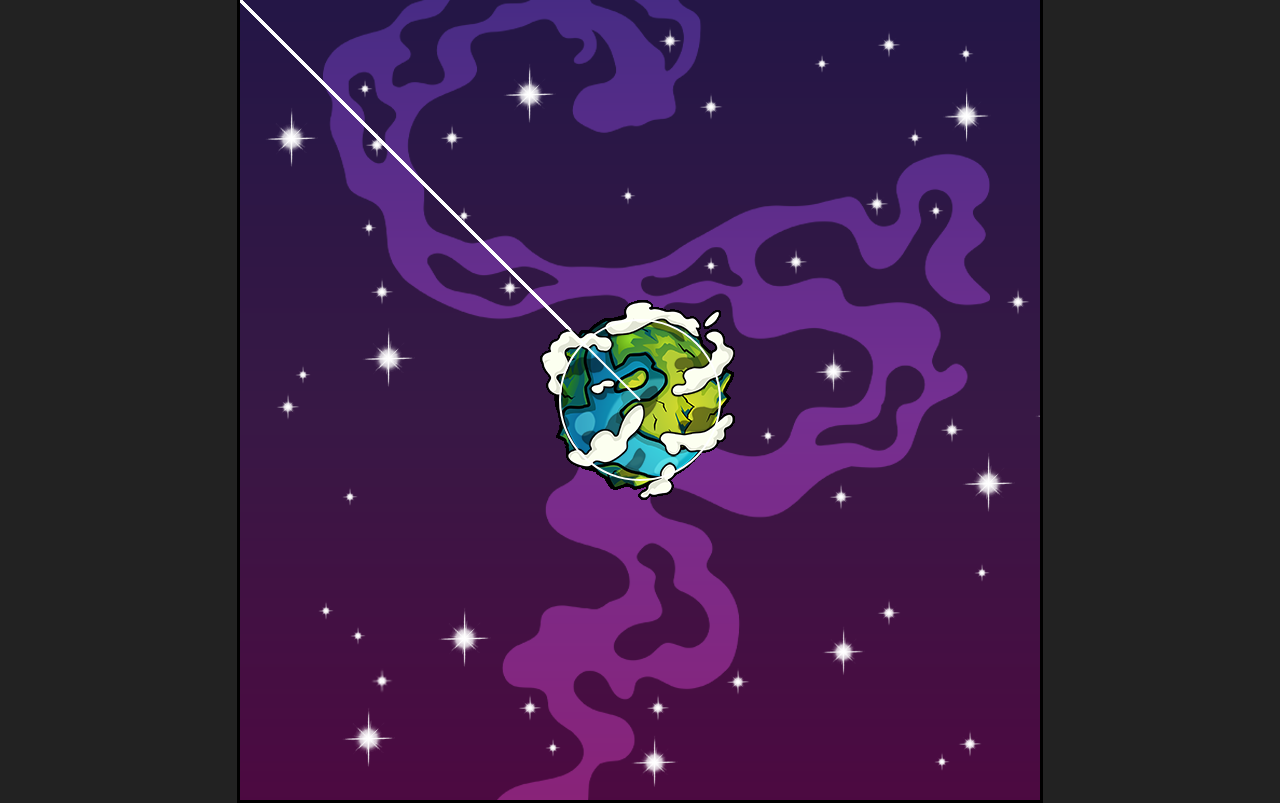
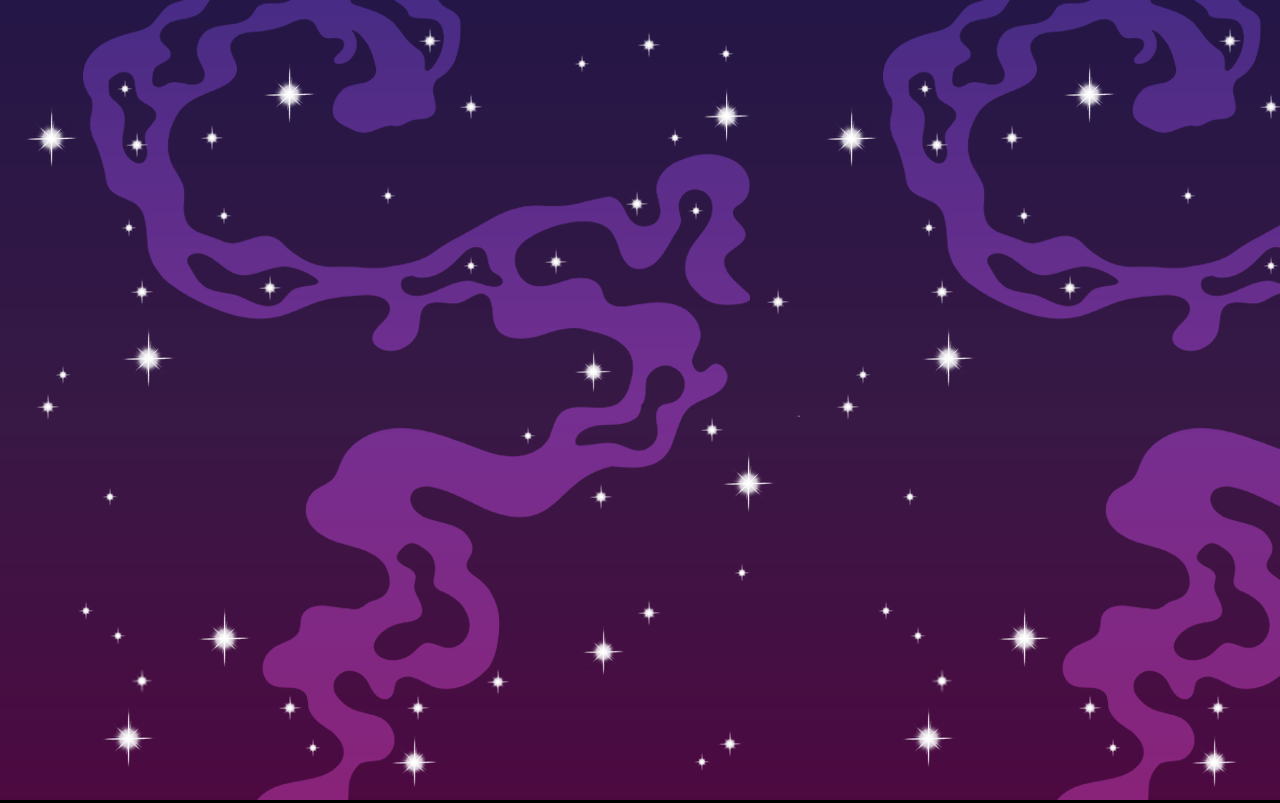
Before and after one commit to Dissolutio/planet-defender, a plain HTML site: page index.html in a window 1280 px wide. Drawn offline with Linux system fonts and the light colour scheme.

Commit message:
FAIL: fullscreen styles

```diff
--- a/index.html
+++ b/index.html
@@ -10,7 +10,9 @@
 </head>
 
 <body>
-    <canvas id="canvas1"></canvas>
+    <div id="scene-container">
+        <canvas id="canvas1"></canvas>
+    </div>
     <div class="hidden">
         <img src="assets/planet.png" alt="planet" id="planet">
     </div>
--- a/script.js
+++ b/script.js
@@ -24,6 +24,8 @@ class Game {
     this.canvas = canvas;
     this.width = this.canvas.width;
     this.height = this.canvas.height;
+    // this.width = container.clientWidth;
+    // this.height = container.clientHeight;
     this.planet = new Planet(this);
     this.mouse = {
       x: 0,
@@ -48,9 +50,12 @@ class Game {
 
 window.addEventListener("load", function () {
   const canvas = document.getElementById("canvas1");
+  const container = document.querySelector("#scene-container");
   const ctx = canvas.getContext("2d");
-  canvas.width = 800;
-  canvas.height = 800;
+  //   canvas.width = 800;
+  //   canvas.height = 800;
+  canvas.width = container.clientWidth;
+  canvas.height = container.clientHeight;
   ctx.strokeStyle = "white";
   ctx.lineWidth = 2;
   const game = new Game(canvas);
--- a/styles.css
+++ b/styles.css
@@ -20,6 +20,8 @@ body {
 #canvas1 {
     border: 3px solid black;
     background-image: url('assets/background.png');
+    width: 100%;
+    height: 100%;
     position: absolute;
     top: 50%;
     left: 50%;
```
